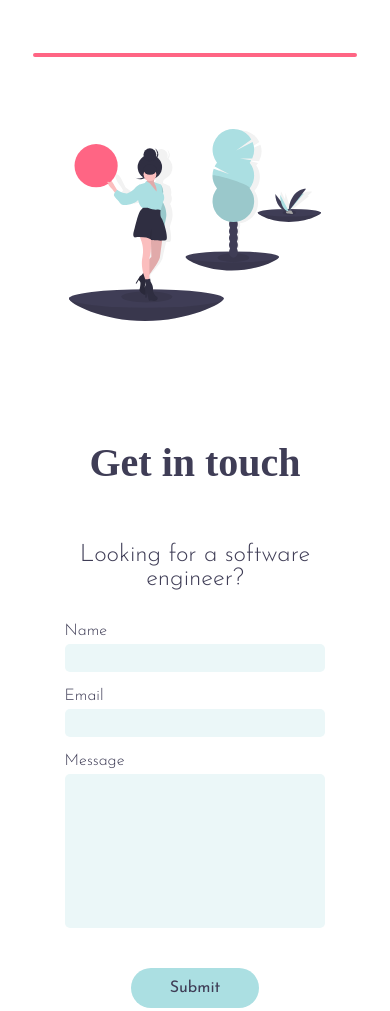
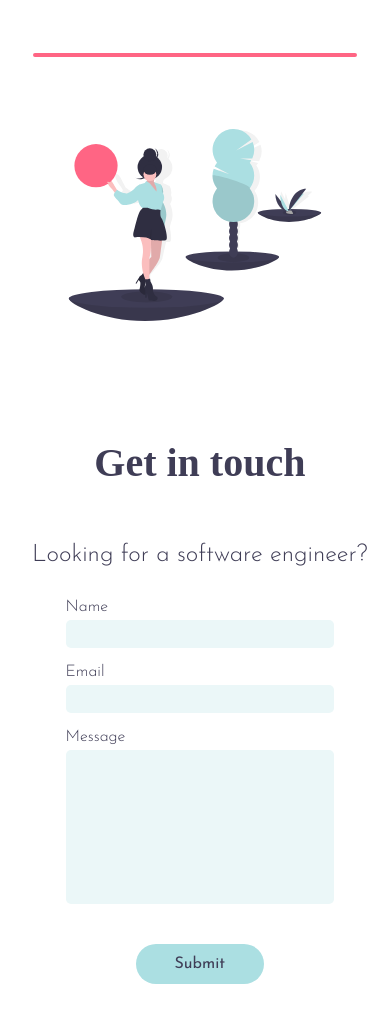
Before and after one commit to jatwong/portfolio, a website: page index.html in a window 390 px wide. Shown: the part 5624-6635 px from the top of the page. Drawn offline with Linux system fonts and the light colour scheme; a web font is replaced by a local one.

Commit message:
update styles for contact

```diff
--- a/styles.css
+++ b/styles.css
@@ -296,18 +296,26 @@ hr {
   align-items: center;
   margin: 3rem 0;
   gap: 5rem;
+  flex-wrap: wrap;
 }
 
-#contact img {
-  height: 30rem;
+.contactImg {
+  width: 35rem;
+  height: auto;
+  flex-shrink: 2;
+}
+
+.contactImg img {
+  width: 100%;
 }
 
 .contactCta {
   display: flex;
   flex-direction: column;
   align-items: center;
-  width: 50%;
+  width: 55rem;
   text-align: center;
+  flex-shrink: 0;
 }
 
 form {
@@ -435,11 +443,8 @@ a:hover {
     font-size: 1.6em;
   }
 
-  #contact {
-    flex-direction: column;
-  }
-
   .contactCta {
+    min-width: 40rem;
     width: auto;
   }
 
@@ -547,6 +552,10 @@ a:hover {
     height: 12rem;
   }
 
+  .contactCta {
+    min-width: 30rem;
+  }
+
   /* toggle menu */
   .navLinks.showMenu {
     padding-top: 32rem;
@@ -570,6 +579,10 @@ a:hover {
 
   .skillsItem p {
     font-size: 1.4em;
+  }
+
+  .contactCta {
+    min-width: 20rem;
   }
 }
 
```
Also changed, not shown: index.html (+3 -17 lines).
